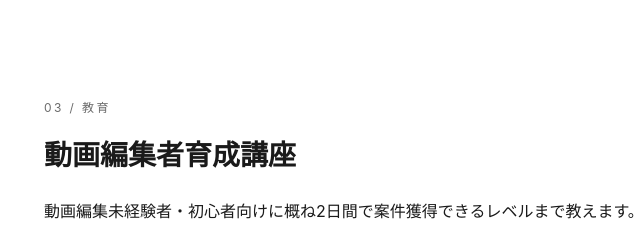
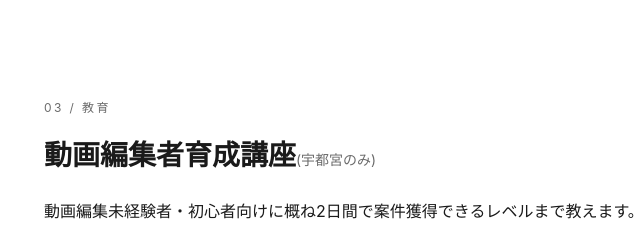
Before and after one commit to rafaelshimizu1998-eng/shimizu-rafael-portfolio, a plain HTML site: page services.html in a window 1280 px wide. Shown: the part 2022-2261 px from the top of the page, 80-720 px from the left. Drawn offline with Linux system fonts and the light colour scheme.

Commit message:
Add files via upload

```diff
--- a/services.html
+++ b/services.html
@@ -306,7 +306,7 @@
 
     <div class="service-detail">
       <div class="tag">03 / 教育</div>
-      <h3>動画編集者育成講座</h3>
+      <h3>動画編集者育成講座<span style="font-size:14px;font-weight:400;color:var(--sub);">(宇都宮のみ)</span></h3>
       <p class="intro">動画編集未経験者・初心者向けに概ね2日間で案件獲得できるレベルまで教えます。要相談でその後の案件獲得等サポートも可能です。</p>
 
       <h4 class="subhead">料金プラン(目安)</h4>
```
